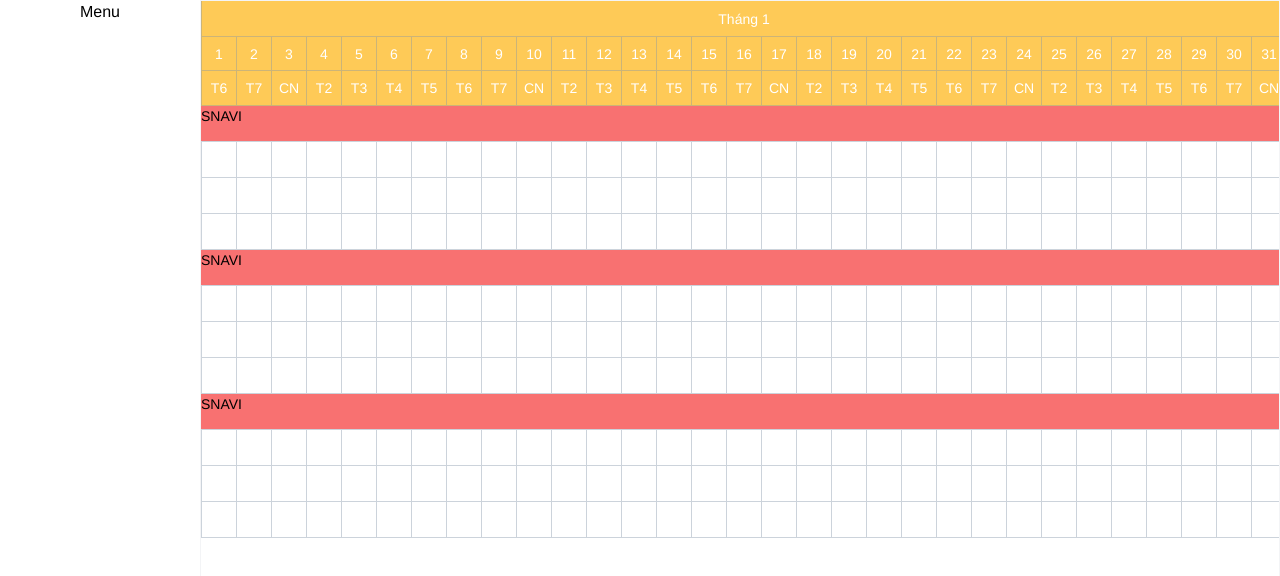
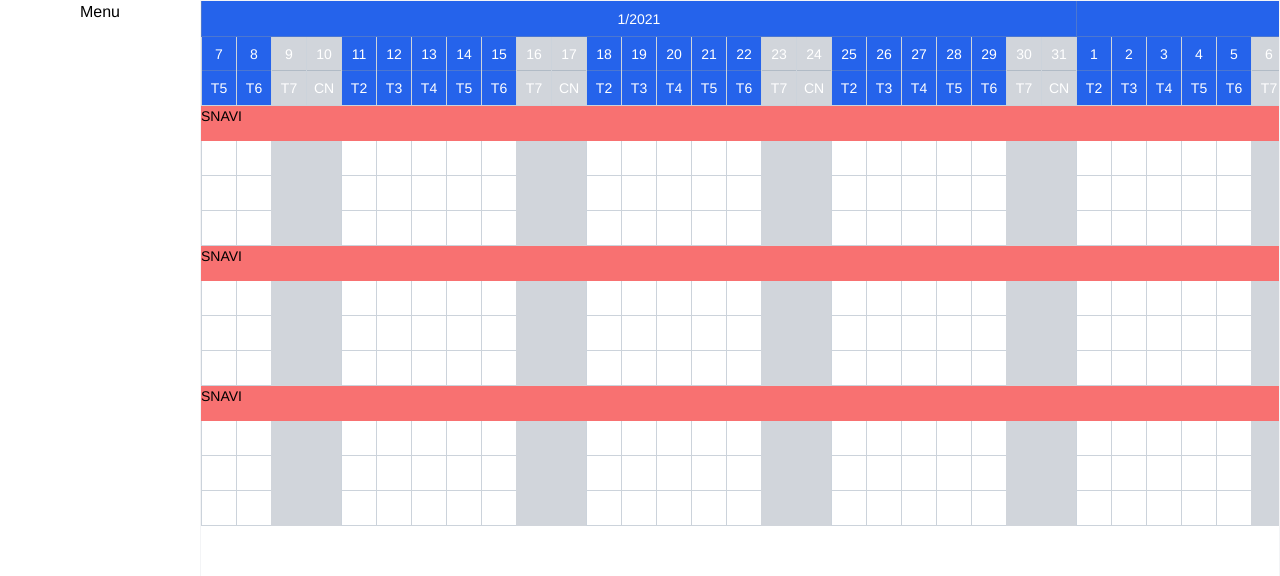
Before and after one commit to huantd210/scheduler-project, a Vue app: page / in a window 1280 px wide. Shown: the top 576 px of the page. Built offline with nearby package versions, Linux system fonts and the light colour scheme.

Commit message:
update: schedule

```diff
--- a/src/components/Schedule/Grid/Process/Cell.vue
+++ b/src/components/Schedule/Grid/Process/Cell.vue
@@ -1,16 +1,42 @@
 <template>
-  <div class="process__cell--empty overflow-hidden"></div>
+  <div class="process__cell--empty overflow-hidden" :class="cellClass"></div>
 </template>
 
 <script>
+import { isHoliday } from "../../../../utils";
+
 export default {
   name: "process-cell-empty",
+  props: {
+    cell: {
+      type: Object,
+      required: true,
+    },
+  },
+  computed: {
+    cellClass() {
+      let cls = "bg-transparent process__cell--border";
+      const diw = this.cell?.date.isoWeekday();
+
+      // T7 or CN
+      if (diw === 6 || diw === 7 || isHoliday(this.cell.date)) {
+        cls = "bg-gray-300";
+      }
+
+      return cls;
+    },
+  },
 };
 </script>
 
 <style scoped>
 .process__cell--empty {
   height: 100%;
+}
+
+.process__cell--border {
+  height: 100%;
+  border-bottom: 1px solid #8395a769;
   border-left: 1px solid #8395a769;
 }
 </style>
--- a/src/components/Schedule/Grid/Process/index.vue
+++ b/src/components/Schedule/Grid/Process/index.vue
@@ -1,9 +1,12 @@
 <template>
   <div class="grid-process" :style="processStyle">
     <CellEmpty
-      v-for="index in getEmptyCells"
+      v-for="(item, index) in cells"
       :key="`de-${index}`"
-      :style="getEmptyCellPosition({ x: index, y: index + 1 }, { x: 1, y: 2 })"
+      :cell="item"
+      :style="
+        getEmptyCellPosition({ x: index + 1, y: index + 2 }, { x: 1, y: 2 })
+      "
     />
     <el-tooltip
       class="item"
@@ -19,7 +22,6 @@
 <script>
 import { mapGetters } from "vuex";
 import moment from "moment";
-import { getDaysInYear } from "../../../../utils";
 import CellEmpty from "./Cell";
 import Project from "./Project";
 
@@ -34,6 +36,10 @@
       type: Object,
       required: true,
     },
+    cells: {
+      type: Array,
+      required: true,
+    },
   },
   computed: {
     ...mapGetters("config", ["getConfig"]),
@@ -41,17 +47,22 @@
       const { width, height } = this.getConfig;
 
       return {
-        gridTemplateColumns: `repeat(${this.getEmptyCells}, ${width}px)`,
+        gridTemplateColumns: `repeat(${this.cells.length}, ${width}px)`,
         gridTemplateRows: `repeat(1, ${height}px)`,
-        width: `${width * this.getEmptyCells}px`,
+        width: `${width * this.cells.length}px`,
       };
     },
     projectStyle() {
+      const firstTime = moment(this.getConfig?.firstTime, "YYYY-MM-DD");
       const timeStart = moment(this.project?.timeStart, "YYYY-MM-DD");
       const timeEnd = moment(this.project?.timeEnd, "YYYY-MM-DD");
 
-      const start = timeStart.dayOfYear();
-      let end = timeEnd.dayOfYear() + 1;
+      const start = firstTime.isBefore(timeStart)
+        ? timeStart.diff(firstTime, "days") + 1
+        : 1;
+      let end = firstTime.isBefore(timeEnd)
+        ? timeEnd.diff(firstTime, "days") + 1
+        : 1;
       let gridTemplateColumns = "100%";
 
       if (this.project?.status === "Kết thúc") {
@@ -60,7 +71,9 @@
           guarantee,
           "days"
         );
-        end = moment(timeGuarantee, "YYYY-MM-DD").dayOfYear() + 1;
+        end = firstTime.isBefore(timeGuarantee)
+          ? timeGuarantee.diff(firstTime, "days") + 1
+          : 1;
 
         const devDays = timeEnd.diff(timeStart, "days") + 1;
         const percentDevTime = (devDays / (devDays + guarantee)) * 100; // ex: 25.5
@@ -74,9 +87,6 @@
         display: "grid",
         gridTemplateColumns,
       };
-    },
-    getEmptyCells() {
-      return getDaysInYear(2021);
     },
   },
   methods: {
@@ -93,7 +103,7 @@
 <style scoped>
 .grid-process {
   background-color: #fff;
-  border-bottom: 1px solid #8395a769;
+  /* border-bottom: 1px solid #8395a769; */
   border-right: 1px solid #8395a769;
   display: grid;
   grid-row: 1 / 2;
--- a/src/components/Schedule/Grid/index.vue
+++ b/src/components/Schedule/Grid/index.vue
@@ -4,12 +4,14 @@
       v-for="(item, index) in getProjects"
       :key="`pr-${index}`"
       :project="item"
+      :cells="getEmptyCells"
     />
   </div>
 </template>
 
 <script>
 import { mapGetters } from "vuex";
+import moment from "moment";
 import { PROJECT_GET_LIST } from "../../../constants/actionTypes";
 import Process from "./Process/index.vue";
 
@@ -20,6 +22,29 @@
   },
   computed: {
     ...mapGetters("project", ["getProjects"]),
+    ...mapGetters("config", ["getConfig"]),
+    getEmptyCells() {
+      const { range } = this.getConfig;
+      const firstTime = moment(this.getConfig?.firstTime, "YYYY-MM-DD");
+      const lastTime = moment(
+        moment(firstTime)
+          .add(range - 1, "months")
+          .endOf("month")
+          .format("YYYY-MM-DD")
+      );
+      const daysRange = lastTime.diff(firstTime, "day");
+      let cells = [];
+
+      for (let i = 0; i <= daysRange; i++) {
+        const date = moment(
+          moment(firstTime).add(i, "days").format("YYYY-MM-DD")
+        );
+
+        cells.push({ date });
+      }
+
+      return cells;
+    },
   },
   async created() {
     try {
--- a/src/components/Schedule/Timeline/Block/Cell.vue
+++ b/src/components/Schedule/Timeline/Block/Cell.vue
@@ -1,11 +1,13 @@
 <template>
   <div class="timeline-block__cell overflow-hidden">
-    <div class="cell-day text-sm">{{ cell.day }}</div>
-    <div class="cell-th text-sm">{{ getCellTh }}</div>
+    <div class="cell-day text-sm" :class="cellClass">{{ cell.day }}</div>
+    <div class="cell-th text-sm" :class="cellClass">{{ getCellTh }}</div>
   </div>
 </template>
 
 <script>
+import { isHoliday } from "../../../../utils";
+
 export default {
   name: "timeline-block-cell",
   props: {
@@ -15,6 +17,17 @@
     },
   },
   computed: {
+    cellClass() {
+      let cls = "bg-blue-600 process__cell--border";
+      const diw = this.cell?.th;
+
+      // T7 or CN
+      if (diw === 6 || diw === 7 || isHoliday(this.cell.date)) {
+        cls = "bg-gray-300";
+      }
+
+      return cls;
+    },
     getCellTh() {
       return this.cell.th === 7 ? "CN" : `T${this.cell.th + 1}`;
     },
--- a/src/components/Schedule/Timeline/Block/index.vue
+++ b/src/components/Schedule/Timeline/Block/index.vue
@@ -3,6 +3,7 @@
     <div
       class="
         timeline-block__month
+        bg-blue-600
         text-sm
         flex
         justify-center
@@ -10,7 +11,9 @@
         overflow-hidden
       "
     >
-      <span class="text-white">Tháng {{ block.month }}</span>
+      <span class="text-white"
+        >{{ block.date.month() + 1 }}/{{ block.date.year() }}
+      </span>
     </div>
     <div class="timeline-block__day" :style="bottomBlockStyle">
       <Cell
@@ -63,7 +66,6 @@
 <style scoped>
 .timeline-block {
   height: 100%;
-  background-color: #feca57;
   border-bottom: 1px solid #8395a769;
   display: grid;
   grid-auto-rows: 35% 65%;
--- a/src/components/Schedule/Timeline/index.vue
+++ b/src/components/Schedule/Timeline/index.vue
@@ -28,25 +28,40 @@
   computed: {
     ...mapGetters("config", ["getConfig"]),
     getBlocks() {
-      const { start, end } = this.getConfig;
+      const { range } = this.getConfig;
+
+      const firstTime = moment(this.getConfig?.firstTime, "YYYY-MM-DD");
+      const startOfMonth = moment(
+        moment(firstTime).startOf("month").format("YYYY-MM-DD")
+      );
       let blocks = [];
 
-      for (let i = start; i <= end; i++) {
+      blocks.push({
+        date: firstTime,
+        cells: this.getCells(firstTime),
+      }); // begin
+
+      for (let i = 1; i < range; i++) {
+        const currentTime = moment(
+          moment(startOfMonth).add(i, "months").format("YYYY-MM-DD")
+        ); // next
+
         const item = {
-          month: i,
-          cells: this.getCells(i, 2021),
+          date: currentTime,
+          cells: this.getCells(currentTime),
         };
 
         blocks.push(item);
       }
+
       return blocks;
     },
     timelineStyle() {
-      const { start, end, height } = this.getConfig;
+      const { range, height } = this.getConfig;
 
       return {
         gridTemplateColumns: `repeat(
-          ${end - start + 1},
+          ${range},
           auto
         )`,
         gridTemplateRows: `repeat(1, ${height * 3}px)`,
@@ -63,18 +78,19 @@
         width: `${width * cells}px`,
       };
     },
-    getCells(month, year) {
-      const dom = moment(`${year}-${month}`, "YYYY-MM").daysInMonth(); // days of month
+    getCells(currentTime) {
+      const day = currentTime.date(); // day start
+      const month = currentTime.month() + 1;
+      const year = currentTime.year();
+
+      const dom = moment(`${year}-${month}`, "YYYY-MM").daysInMonth(); // days of month (last day in month)
       let cells = [];
 
-      for (let i = 0; i < dom; i++) {
-        const diw = moment(
-          `${year}-${month}-${i + 1}`,
-          "YYYY-MM-DD"
-        ).isoWeekday(); // day in week
+      for (let i = day; i <= dom; i++) {
+        const diw = moment(`${year}-${month}-${i}`, "YYYY-MM-DD").isoWeekday(); // day in week
 
         const item = {
-          day: i + 1,
+          day: i,
           th: diw,
         };
         cells.push(item);
--- a/src/components/Schedule/index.vue
+++ b/src/components/Schedule/index.vue
@@ -1,13 +1,7 @@
 <template>
   <div class="schedule" :style="scheduleStyle">
     <Timeline ref="scheduleTimeline" />
-    <Grid
-      ref="scheduleGrid"
-      :start="start"
-      :end="end"
-      :width="width"
-      :height="height"
-    />
+    <Grid ref="scheduleGrid" />
   </div>
 </template>
 <script>
--- /dev/null
+++ b/src/constants/index.js
@@ -0,0 +1 @@
+export const HOLIDAYS = ["01-01", "04-30", "05-01", "09-02"]; // "MM-DD"
--- a/src/store/modules/config.js
+++ b/src/store/modules/config.js
@@ -11,9 +11,7 @@
       config: {
         width: 35,
         height: 35,
-        start: 1,
-        end: 12,
-        begin: "2021-01-01",
+        firstTime: "2021-01-07",
         range: 12, // default 12 months
       },
     };
--- a/src/utils/index.js
+++ b/src/utils/index.js
@@ -1,5 +1,10 @@
 import moment from "moment";
+import { HOLIDAYS } from "../constants/index";
 
 export const getDaysInYear = (year) => {
   return moment([year]).isLeapYear() ? 366 : 365;
 };
+
+export const isHoliday = (date) => {
+  return HOLIDAYS.some((val) => val === moment(date).format("MM-DD"));
+};
```
